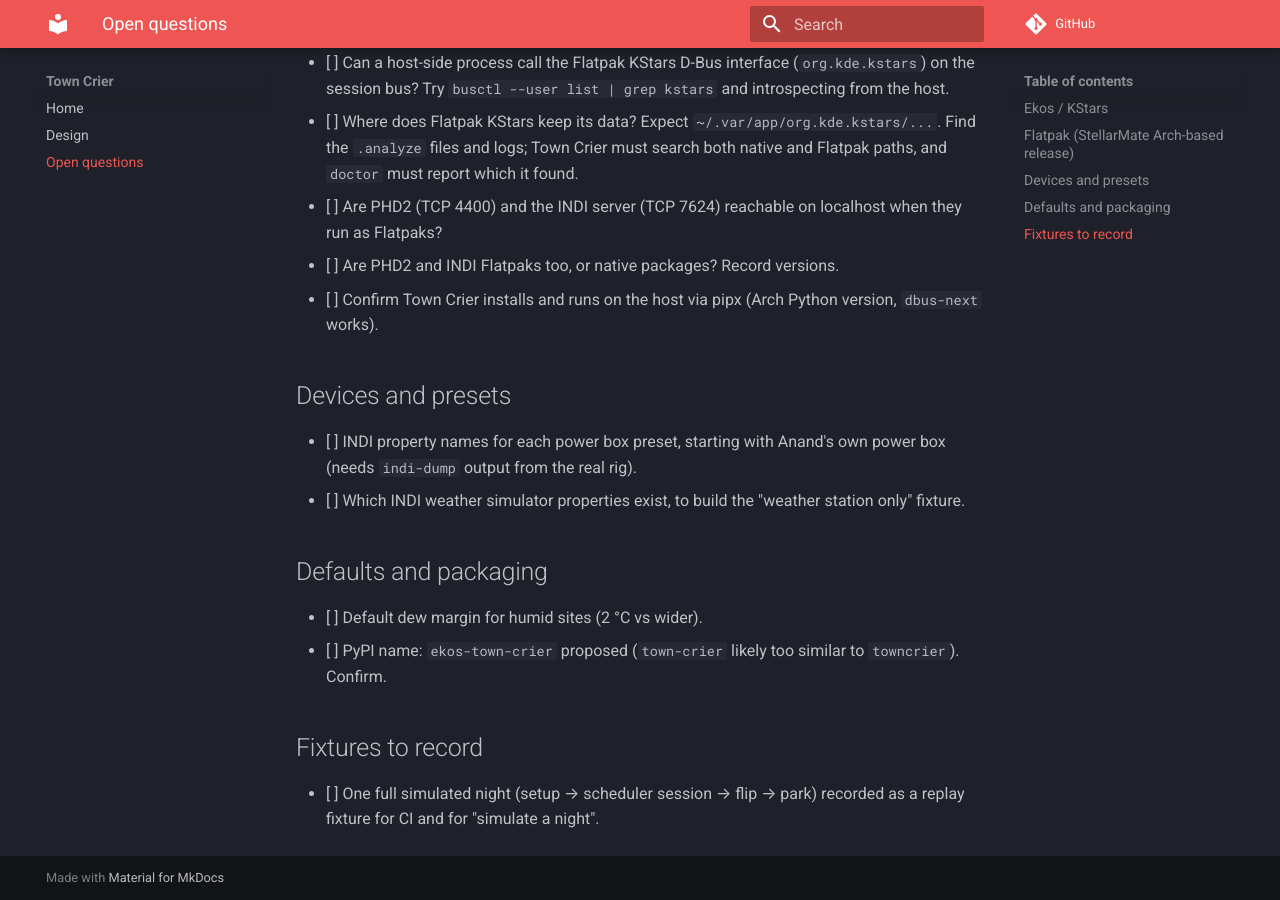
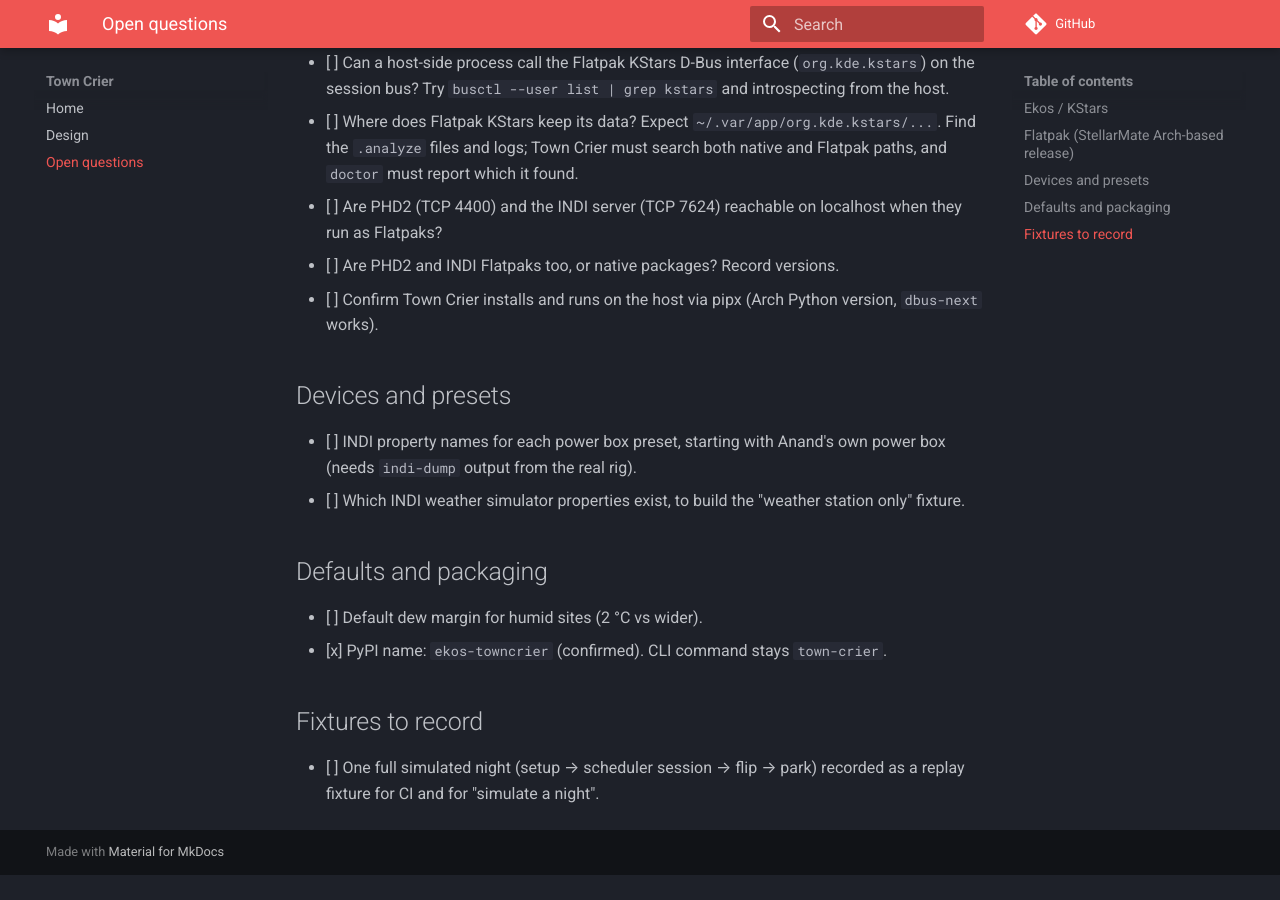
Before and after one commit to anandvn/ekos-notifier, an MkDocs documentation site: the page built from docs/open-questions.md, in a window 1280 px wide and 900 px high, scrolled down 625 px. Built offline with MkDocs 1.6.1 and Material for MkDocs 9.7.7, drawn with Linux system fonts in a browser that asks for light colours; comment, search, counter and statistics services are not loaded; after the commit the page ends 1500 px from its top, so only the background shows below that.

Commit message:
Rename PyPI distribution to ekos-towncrier
Co-Authored-By: Claude Opus 5.5 <noreply@anthropic.com>
Claude-Session: https://claude.ai/code/session_01K7nZRoxaQrsaEfPvoSbt1j

```diff
--- a/docs/open-questions.md
+++ b/docs/open-questions.md
@@ -32,7 +32,7 @@ and `CLAUDE.md` if a decision changes.
 ## Defaults and packaging
 
 - [ ] Default dew margin for humid sites (2 °C vs wider).
-- [ ] PyPI name: `ekos-town-crier` proposed (`town-crier` likely too similar to `towncrier`). Confirm.
+- [x] PyPI name: `ekos-towncrier` (confirmed). CLI command stays `town-crier`.
 
 ## Fixtures to record
 
--- a/pyproject.toml
+++ b/pyproject.toml
@@ -3,7 +3,7 @@ requires = ["hatchling"]
 build-backend = "hatchling.build"
 
 [project]
-name = "ekos-town-crier"
+name = "ekos-towncrier"
 version = "0.0.1"
 description = "Alerts, hourly digests and session records for KStars/Ekos astrophotography rigs"
 readme = "README.md"
```
Also changed, not shown: CLAUDE.md (+2 -3 lines), README.md (+1 -1 lines), docs/design.md (+1 -1 lines).
